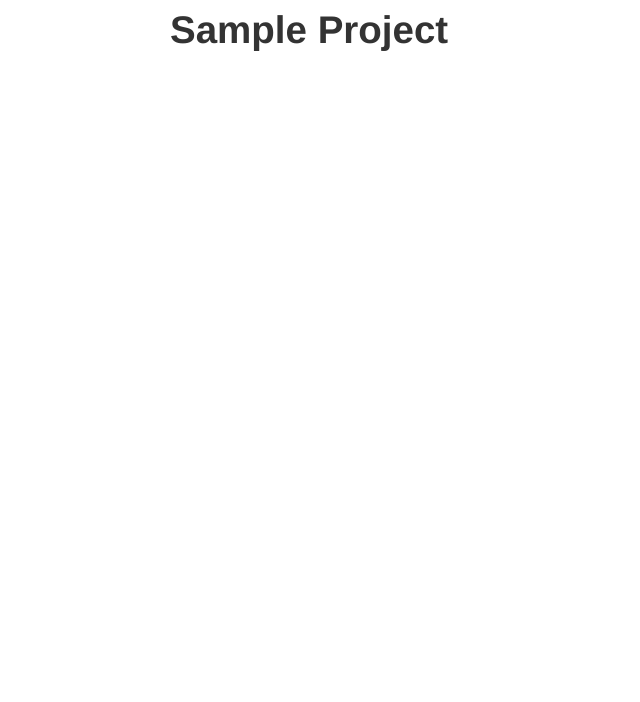
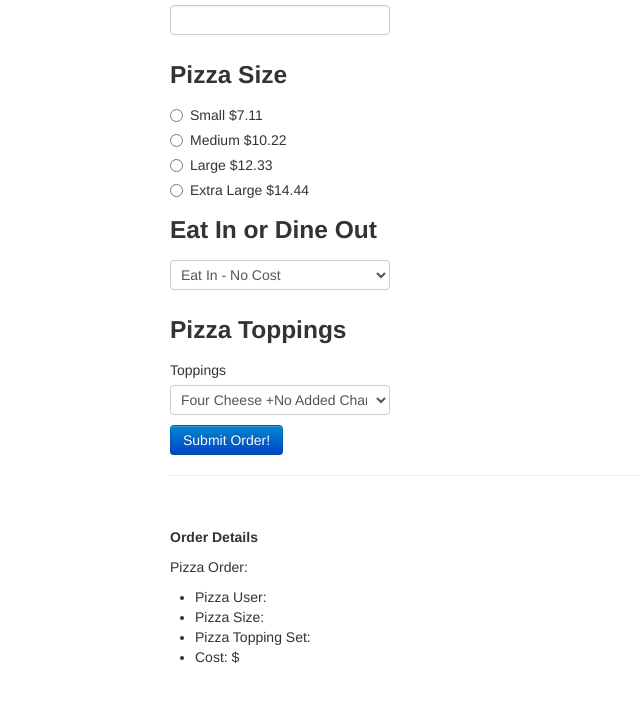
Before and after one commit to NavyET2/pizzaShoppe, a plain HTML site: page index.html in a window 1280 px wide. Shown: the whole page, without its empty margins (0-640 px from the left). Drawn offline with Linux system fonts and the light colour scheme.

Commit message:
forms and ID's in index.html

```diff
--- a/index.html
+++ b/index.html
@@ -5,11 +5,63 @@
     <link href="css/styles.css" rel="stylesheet" type="text/css">
     <script src="js/jquery-3.0.0.js"></script>
     <script src="js/scripts.js"></script>
-    <title>Sample Project</title>
+    <title>Pizza Shoppe</title>
   </head>
   <body>
+    <form id="orderForm">
+      <div class="container">
+        <div class="pizzaDataForms">
+          <div class="form-group">
+              <label for="user"></label>
+              <input type="text" class="form-control" id="user">
+            </div>
+          <div class"form-group">
+            <h3> Pizza Size </h3>
+            <label class="radio">
+              <input type="radio" name="size" value="Small">Small $7.11
+            </label>
+            <label class="radio">
+              <input type="radio" name="size" value="Medium">Medium $10.22
+           </label>
+            <label class="radio">
+              <input type="radio" name="size" value="Large">Large $12.33
+            </label>
+            <label class="radio">
+              <input type="radio" name="size" value="Extra Large">Extra Large $14.44
+            </label>
+          </div>
+          <h3>Eat In or Dine Out</h3>
+          <label class="toGo"></label>
+          <select id="toGo" required="">
+            <option value="Eat In">Eat In - No Cost</option>
+            <option value="toGo">To Go - $2 Discount</option>
+          </select>
+        </div>
+          <div class"form-group">
+            <h3>Pizza Toppings</h3>
+            <label class="pizzaStyle">Toppings</label>
+            <select id="pizzaStyle" required="">
+              <option value="Four Cheese">Four Cheese +No Added Charge</option>
+              <option value="Artisan Pepperoni">Artisan Pepperoni +$.50</option>
+              <option value="Meat Trio Combo">Meat Trio Combo +$4.00</option>
+              <option value="Tropical Island">Tropical Island +$1.25</option>
+            </select>
+          </div>
+        <button type="submit" class="btn btn-primary">Submit Order!</button>
+        <hr>
+        </div>
+      </form>
     <div class="container">
-      <h1>Sample Project</h1>
+      <div id="orderDisplay">
+        <h5>Order Details</h5>
+        <p>Pizza Order:</p>
+        <ul>
+          <li>Pizza User: <span id="userDisplay"></span></li>
+          <li>Pizza Size: <span id="sizeDisplay"></span></li>
+          <li>Pizza Topping Set: <span id="pizzaStyleDisplay"></span></li>
+          <li>Cost: $<span id="costDisplay"></span></li>
+        </ul>
+      </div>
     </div>
   </body>
 </html>
```
